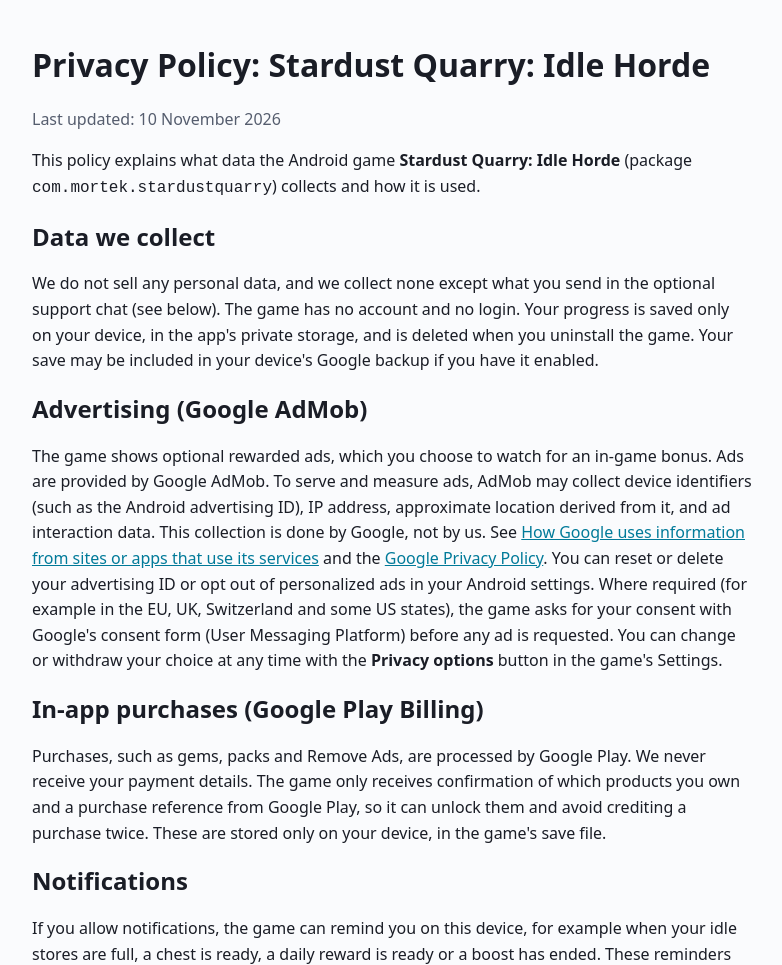
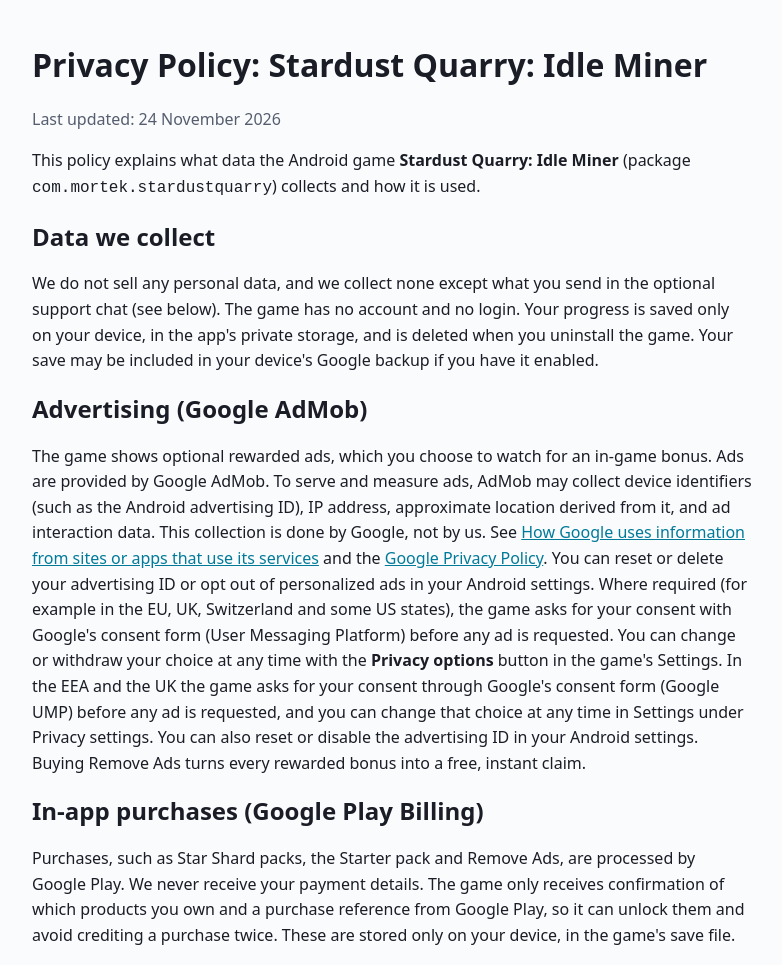
Before and after one commit to Mortek/privacy, a plain HTML site: page stardust-quarry/index.html in a window 1280 px wide. Shown: the top 965 px of the page, without its empty margins (248-1030 px from the left). Drawn offline with Linux system fonts and the light colour scheme.

Commit message:
Stardust Quarry privacy: correct game name, Star Shards, consent wording
Claude-Session: https://claude.ai/code/session_01P3vx7YcobXnPPSX6puuPEx

```diff
--- a/stardust-quarry/index.html
+++ b/stardust-quarry/index.html
@@ -1,16 +1,16 @@
-<!doctype html><html lang="en"><head><meta charset="utf-8"><meta name="viewport" content="width=device-width,initial-scale=1"><title>Stardust Quarry: Idle Horde Privacy Policy</title><link rel="stylesheet" href="../style.css"></head><body>
-<h1>Privacy Policy: Stardust Quarry: Idle Horde</h1>
-<p class="muted">Last updated: 10 November 2026</p>
-<p>This policy explains what data the Android game <strong>Stardust Quarry: Idle Horde</strong> (package <code>com.mortek.stardustquarry</code>) collects and how it is used.</p>
+<!doctype html><html lang="en"><head><meta charset="utf-8"><meta name="viewport" content="width=device-width,initial-scale=1"><title>Stardust Quarry: Idle Miner Privacy Policy</title><link rel="stylesheet" href="../style.css"></head><body>
+<h1>Privacy Policy: Stardust Quarry: Idle Miner</h1>
+<p class="muted">Last updated: 24 November 2026</p>
+<p>This policy explains what data the Android game <strong>Stardust Quarry: Idle Miner</strong> (package <code>com.mortek.stardustquarry</code>) collects and how it is used.</p>
 
 <h2>Data we collect</h2>
 <p>We do not sell any personal data, and we collect none except what you send in the optional support chat (see below). The game has no account and no login. Your progress is saved only on your device, in the app's private storage, and is deleted when you uninstall the game. Your save may be included in your device's Google backup if you have it enabled.</p>
 
 <h2>Advertising (Google AdMob)</h2>
-<p>The game shows optional rewarded ads, which you choose to watch for an in-game bonus. Ads are provided by Google AdMob. To serve and measure ads, AdMob may collect device identifiers (such as the Android advertising ID), IP address, approximate location derived from it, and ad interaction data. This collection is done by Google, not by us. See <a href="https://policies.google.com/technologies/partner-sites">How Google uses information from sites or apps that use its services</a> and the <a href="https://policies.google.com/privacy">Google Privacy Policy</a>. You can reset or delete your advertising ID or opt out of personalized ads in your Android settings. Where required (for example in the EU, UK, Switzerland and some US states), the game asks for your consent with Google's consent form (User Messaging Platform) before any ad is requested. You can change or withdraw your choice at any time with the <strong>Privacy options</strong> button in the game's Settings.</p>
+<p>The game shows optional rewarded ads, which you choose to watch for an in-game bonus. Ads are provided by Google AdMob. To serve and measure ads, AdMob may collect device identifiers (such as the Android advertising ID), IP address, approximate location derived from it, and ad interaction data. This collection is done by Google, not by us. See <a href="https://policies.google.com/technologies/partner-sites">How Google uses information from sites or apps that use its services</a> and the <a href="https://policies.google.com/privacy">Google Privacy Policy</a>. You can reset or delete your advertising ID or opt out of personalized ads in your Android settings. Where required (for example in the EU, UK, Switzerland and some US states), the game asks for your consent with Google's consent form (User Messaging Platform) before any ad is requested. You can change or withdraw your choice at any time with the <strong>Privacy options</strong> button in the game's Settings. In the EEA and the UK the game asks for your consent through Google's consent form (Google UMP) before any ad is requested, and you can change that choice at any time in Settings under Privacy settings. You can also reset or disable the advertising ID in your Android settings. Buying Remove Ads turns every rewarded bonus into a free, instant claim.</p>
 
 <h2>In-app purchases (Google Play Billing)</h2>
-<p>Purchases, such as gems, packs and Remove Ads, are processed by Google Play. We never receive your payment details. The game only receives confirmation of which products you own and a purchase reference from Google Play, so it can unlock them and avoid crediting a purchase twice. These are stored only on your device, in the game's save file.</p>
+<p>Purchases, such as Star Shard packs, the Starter pack and Remove Ads, are processed by Google Play. We never receive your payment details. The game only receives confirmation of which products you own and a purchase reference from Google Play, so it can unlock them and avoid crediting a purchase twice. These are stored only on your device, in the game's save file.</p>
 
 <h2>Notifications</h2>
 <p>If you allow notifications, the game can remind you on this device, for example when your idle stores are full, a chest is ready, a daily reward is ready or a boost has ended. These reminders are scheduled and shown entirely on your device; no data is sent anywhere to produce them. You can turn them off in the game's Settings or in your Android settings.</p>
```
